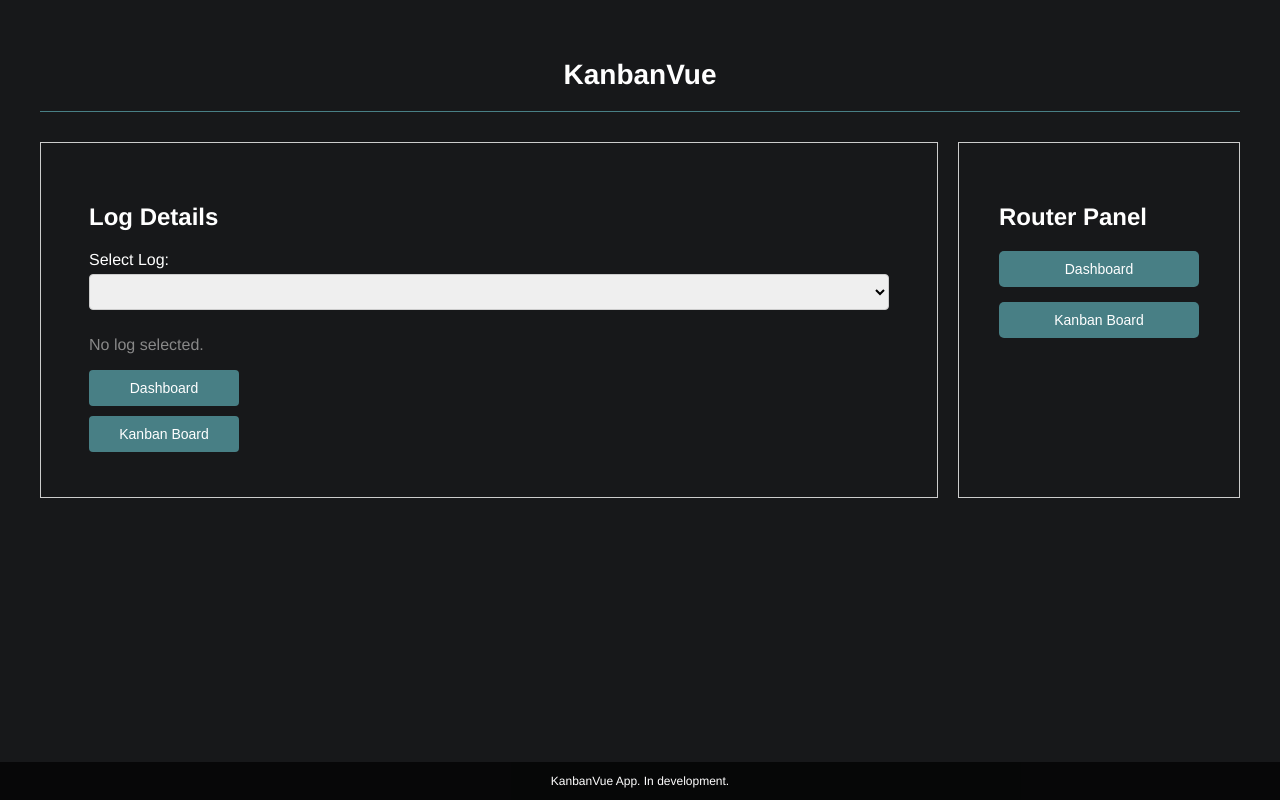
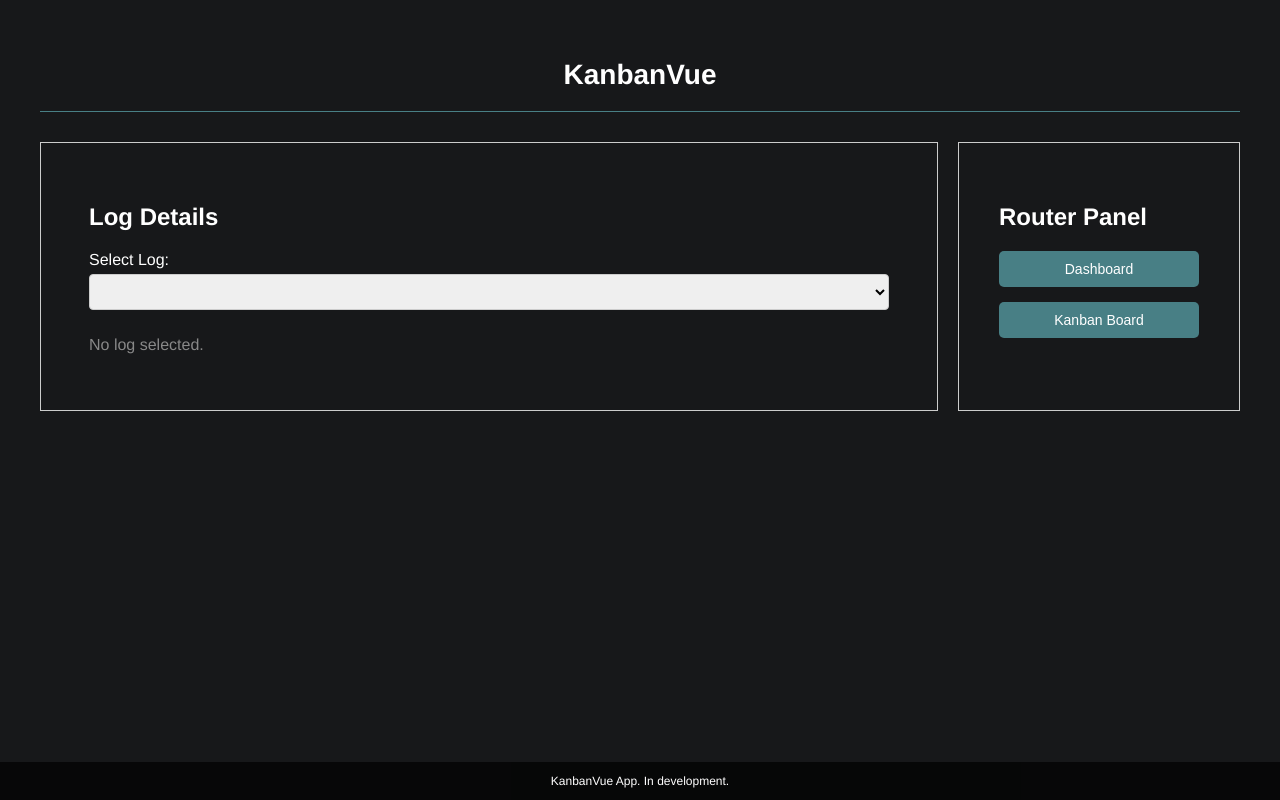
Before and after one commit to sb5m/vue-app, a Vue app: page /kanbanvue/item in a window 1280 px wide. Built offline with nearby package versions, Linux system fonts and the light colour scheme.

Commit message:
removed router from center panel

```diff
--- a/src/views/LogMod.vue
+++ b/src/views/LogMod.vue
@@ -48,8 +48,6 @@
           <div v-else>
             <p>No log selected.</p>
           </div>
-          <button @click="$router.push('/')" class="goto-item-button">Dashboard</button>
-          <button @click="$router.push('/kanban')" class="goto-item-button">Kanban Board</button>
         </div>
       </div>
 
```
